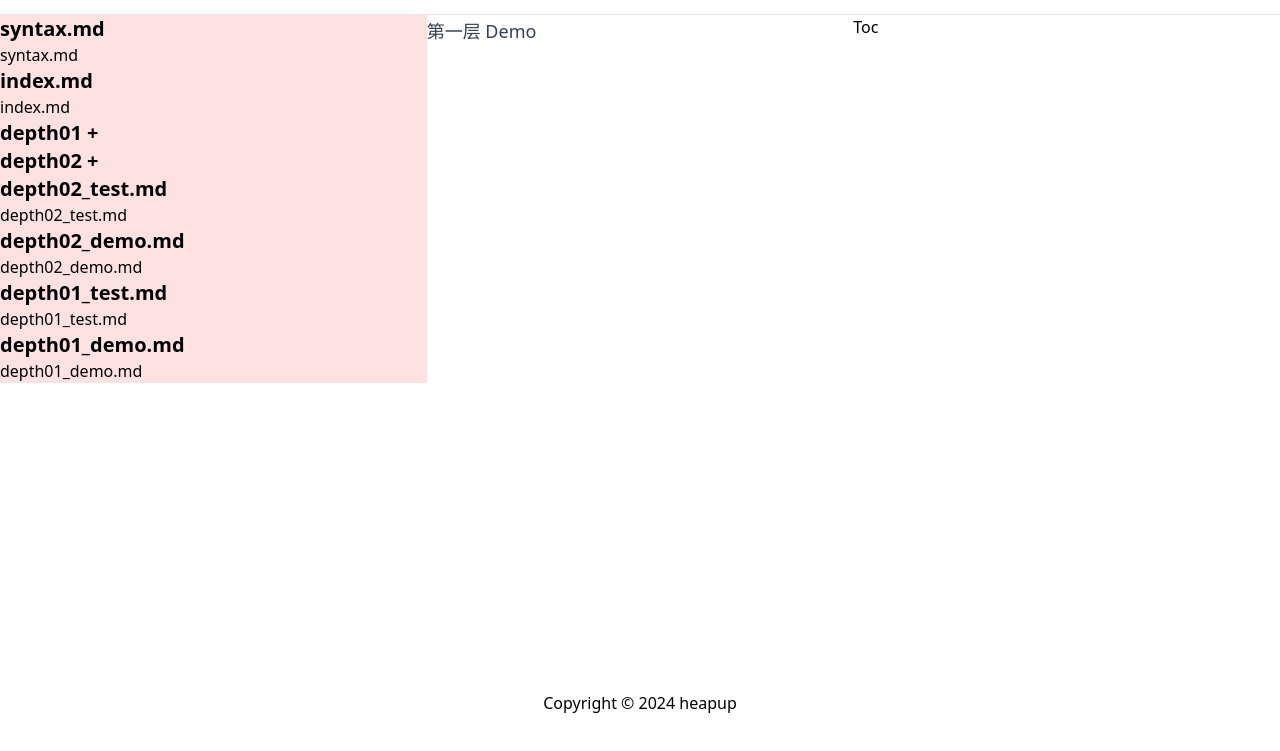
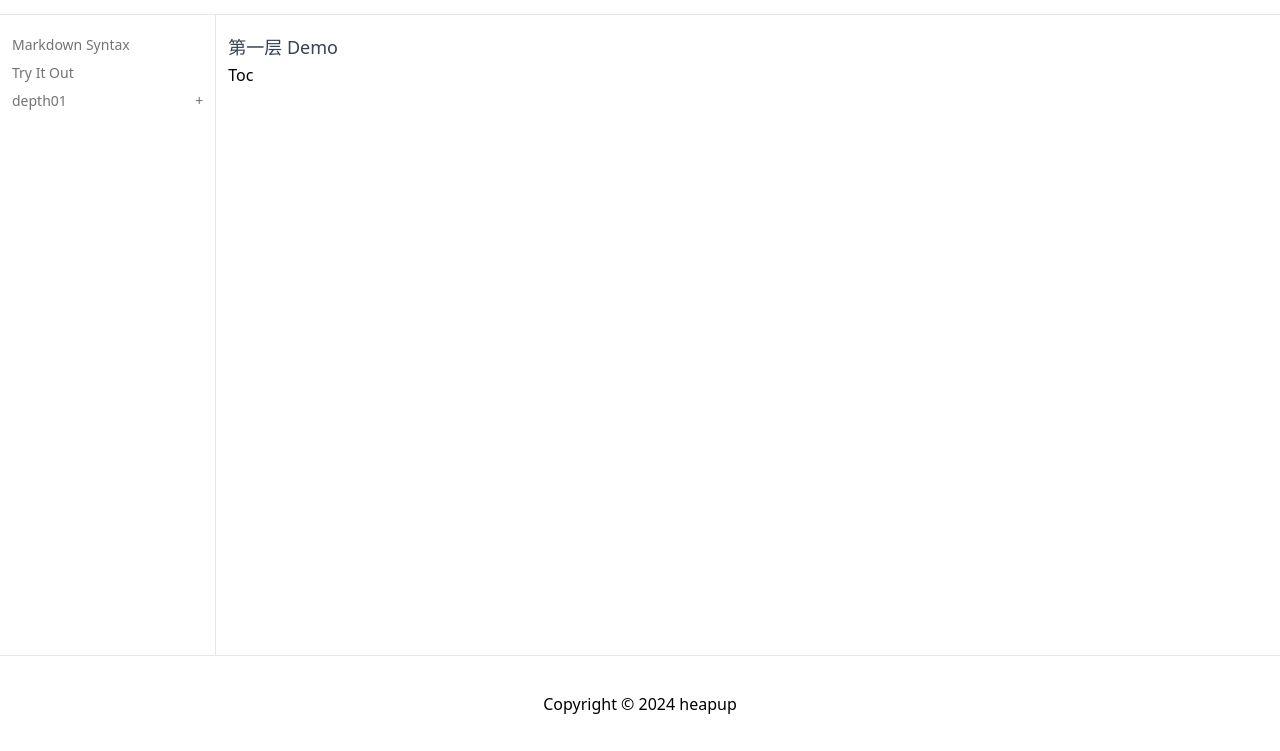
Before and after one commit to heapup-tech/docunicorn, an Astro site: page /markdown/depth01/depth01_demo in a window 1280 px wide. Shown: the part 49-800 px from the top of the page. Built offline with nearby package versions, Linux system fonts and the light colour scheme; Astro itself is replaced by a stand-in of ours.

Commit message:
feat: sidebar

```diff
--- a/astro.config.mjs
+++ b/astro.config.mjs
@@ -1,15 +1,16 @@
-import mdx from '@astrojs/mdx'
-import tailwind from '@astrojs/tailwind'
-import { defineConfig } from 'astro/config'
+import mdx from '@astrojs/mdx';
+import tailwind from '@astrojs/tailwind';
+import { defineConfig } from 'astro/config';
+import sitemap from '@astrojs/sitemap';
+import preact from "@astrojs/preact";
 
-import sitemap from '@astrojs/sitemap'
-
+// https://astro.build/config
 export default defineConfig({
-  integrations: [tailwind(), mdx(), sitemap()],
+  integrations: [tailwind(), mdx(), sitemap(), preact()],
   prefetch: {
     defaultStrategy: 'viewport'
   },
   markdown: {
     syntaxHighlight: 'shiki'
   }
-})
+});
--- a/package.json
+++ b/package.json
@@ -13,10 +13,12 @@
   "dependencies": {
     "@astrojs/check": "^0.7.0",
     "@astrojs/mdx": "^3.1.2",
+    "@astrojs/preact": "^3.5.0",
     "@astrojs/sitemap": "^3.1.6",
     "@astrojs/tailwind": "^5.1.0",
     "@tailwindcss/typography": "^0.5.13",
     "astro": "^4.11.1",
+    "preact": "^10.22.1",
     "tailwindcss": "^3.4.4"
   },
   "devDependencies": {
--- /dev/null
+++ b/src/components/accordion.tsx
@@ -0,0 +1,26 @@
+import type { ComponentChildren } from 'preact'
+import { useState } from 'preact/hooks'
+
+interface AccordionProps {
+  title: string
+  children: ComponentChildren
+}
+export default function Accordion({ title, children }: AccordionProps) {
+  const [open, setOpen] = useState(false)
+  return (
+    <div class='text-neutral-500 transition-all hover:font-medium  py-1'>
+      <button
+        class='flex w-full justify-between'
+        onClick={() => setOpen(!open)}
+      >
+        <span>{title}</span>
+        <span>+</span>
+      </button>
+      <div
+        class={`grid overflow-hidden transition-all duration-300 ease-in-out ${open ? 'grid-rows-[1fr] opacity-100' : 'grid-rows-[0fr] opacity-0'}`}
+      >
+        <div class='overflow-hidden'>{children}</div>
+      </div>
+    </div>
+  )
+}
--- a/src/components/app-footer.astro
+++ b/src/components/app-footer.astro
@@ -2,6 +2,6 @@
 const year = new Date().getFullYear()
 ---
 
-<footer class='flex h-24 items-center justify-center text-black'>
+<footer class='flex h-24 items-center justify-center border-t text-black'>
   <div>Copyright © {year} heapup</div>
 </footer>
--- /dev/null
+++ b/src/components/sidebar-group.astro
@@ -0,0 +1,48 @@
+---
+import Accordion from '@components/accordion'
+import type { SidebarItem } from '@components/sidebar.astro'
+
+interface Props {
+  sidebar: SidebarItem
+}
+const { sidebar } = Astro.props
+
+const pathname = Astro.url.pathname
+console.log(pathname)
+---
+
+<div class='text-sm'>
+  {
+    sidebar.childs.length > 0 ? (
+      <Accordion
+        client:visible
+        title={sidebar.label}
+      >
+        <ul class='mt-1 pl-3'>
+          {sidebar.childs.map((child) => {
+            return (
+              <li>
+                <Astro.self sidebar={child} />
+              </li>
+            )
+          })}
+        </ul>
+      </Accordion>
+    ) : (
+      <a
+        href={`/${sidebar.slug}`}
+        class:list={[
+          'text-neutral-500 transition-all hover:font-medium hover:text-gray-700',
+          pathname === `/${sidebar.slug}` && 'font-medium text-gray-700'
+        ]}
+      >
+        <div class='py-1'>{sidebar.label}</div>
+      </a>
+    )
+  }
+</div>
+
+<script>
+  const { pathname } = window.location
+  console.log(pathname)
+</script>
--- a/src/components/sidebar.astro
+++ b/src/components/sidebar.astro
@@ -1,4 +1,6 @@
 ---
+import SidebarGroup from '@components/sidebar-group.astro'
+
 export type SidebarItem = {
   label: string
   id: string
@@ -8,29 +10,15 @@ export type SidebarItem = {
 
 interface Props {
   sidebars: SidebarItem[]
-  hierarchy?: number
 }
 
-const { sidebars, hierarchy = 0 } = Astro.props
+const { sidebars } = Astro.props
 ---
 
-<aside class='h-full bg-red-100'>
+<aside class='h-full w-64 border-r px-3 pt-4'>
   {
     sidebars.map((sidebar) => {
-      return (
-        <div id={`hierarchy-${hierarchy}`}>
-          <div class:list={[`text-xl font-semibold`]}>
-            {sidebar.label} {sidebar.childs.length > 0 && <button>+</button>}
-          </div>
-          {sidebar.childs.length === 0 && (
-            <a href={`/${sidebar.slug}`}>{sidebar.label}</a>
-          )}
-          <Astro.self
-            sidebars={sidebar.childs}
-            hierarchy={hierarchy + 1}
-          />
-        </div>
-      )
+      return <SidebarGroup sidebar={sidebar} />
     })
   }
 </aside>
--- a/src/content/markdown/index.md
+++ b/src/content/markdown/index.md
@@ -1,4 +1,5 @@
 ---
+title: Try It Out
 ---
 
 初始页面
--- a/src/layouts/base-layout.astro
+++ b/src/layouts/base-layout.astro
@@ -32,6 +32,13 @@ const { title } = Astro.props
       content={Astro.generator}
     />
     <title>{title || config.site.name}</title>
+    <style>
+      html {
+        scroll-behavior: smooth;
+        -webkit-font-smoothing: antialiased;
+        text-size-adjust: none;
+      }
+    </style>
   </head>
   <body>
     <div
@@ -39,7 +46,7 @@ const { title } = Astro.props
       id='layout'
     >
       <AppHeader />
-      <main class='shrink-0 grow'>
+      <main class='flex flex-1'>
         <slot />
       </main>
       <AppFooter />
--- a/src/layouts/doc-layout.astro
+++ b/src/layouts/doc-layout.astro
@@ -3,7 +3,7 @@ import BaseLayout from '@layouts/base-layout.astro'
 import type { SidebarItem } from '@components/sidebar.astro'
 import Sidebar from '@components/sidebar.astro'
 import Toc from '@components/toc.astro'
-import { getCollection, getEntryBySlug } from 'astro:content'
+import { getCollection } from 'astro:content'
 import type { ContentCollectionKey, CollectionEntry } from 'astro:content'
 
 interface Props {
@@ -23,8 +23,11 @@ const recursionBuildSidebar = (
   const ids = entry.id.split('/')
   if (index >= ids.length) return null
 
-  const id = ids[index]
-
+  const id = ids[index] // with file extension .md or .mdx
+  const label =
+    id.endsWith('.md') || id.endsWith('.mdx')
+      ? id.slice(0, id.lastIndexOf('.'))
+      : id
   const childs = recursionBuildSidebar(entry, index + 1)
 
   let routes = collection + '/'
@@ -35,7 +38,7 @@ const recursionBuildSidebar = (
     routes = routes.split('.').slice(0, -1).join('')
   }
   let sidebar: SidebarItem = {
-    label: id,
+    label: entry.data.title || label,
     id: id,
     slug: routes,
     childs: []
@@ -69,14 +72,16 @@ const buildSidebar = (entry: CollectionEntry<ContentCollectionKey>) => {
 entries.forEach((entry) => {
   buildSidebar(entry)
 })
+
+console.log(JSON.stringify(sidebars))
 ---
 
 <BaseLayout>
-  <div class='grid grid-cols-3'>
+  <div class='flex w-full'>
     <Sidebar sidebars={sidebars} />
-    <main>
+    <main class='container px-3 py-4'>
       <slot />
+      <Toc />
     </main>
-    <Toc />
   </div>
 </BaseLayout>
```
Also changed, not shown: tsconfig.json (+18 -6 lines), pnpm-lock.yaml.
